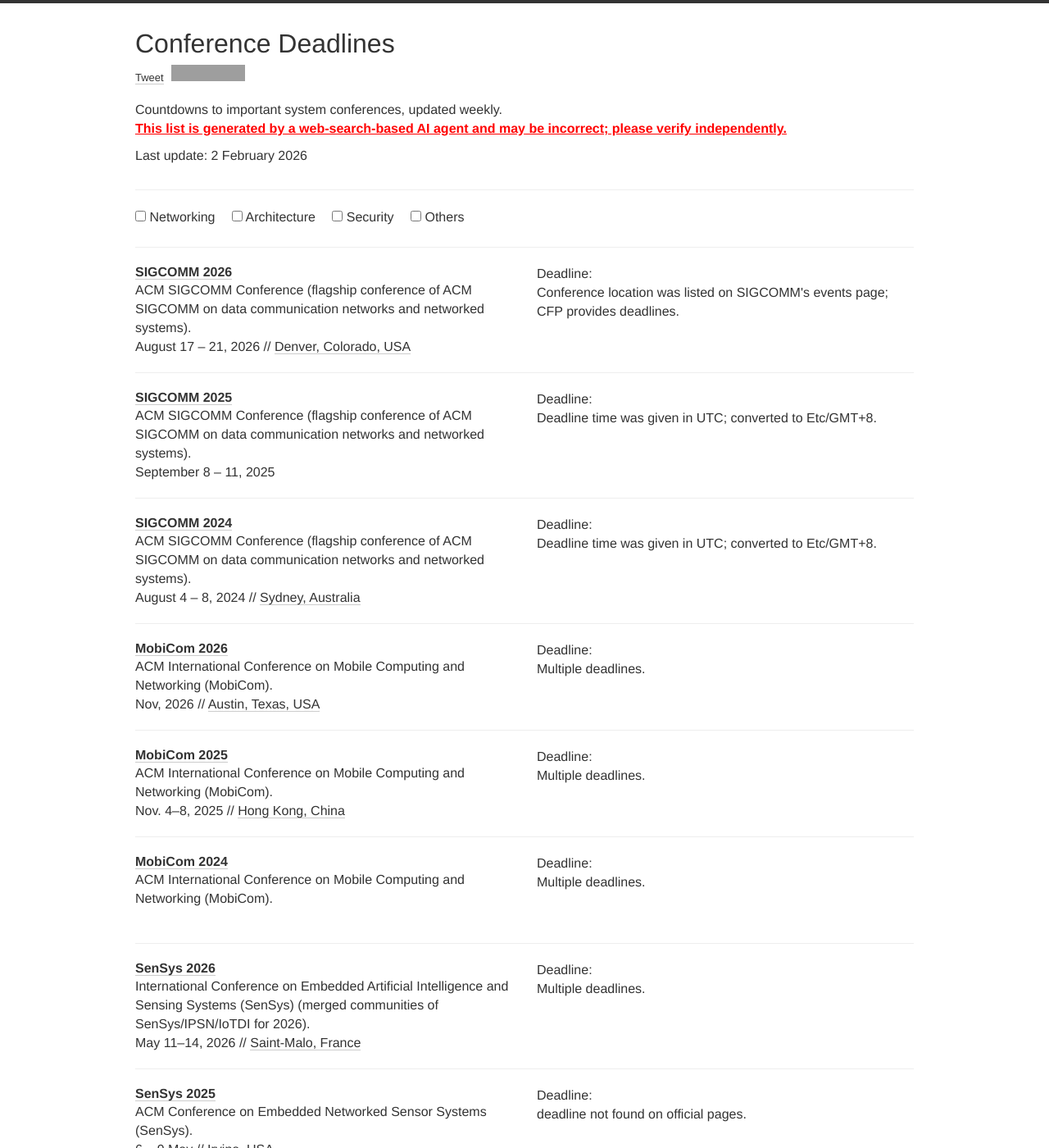
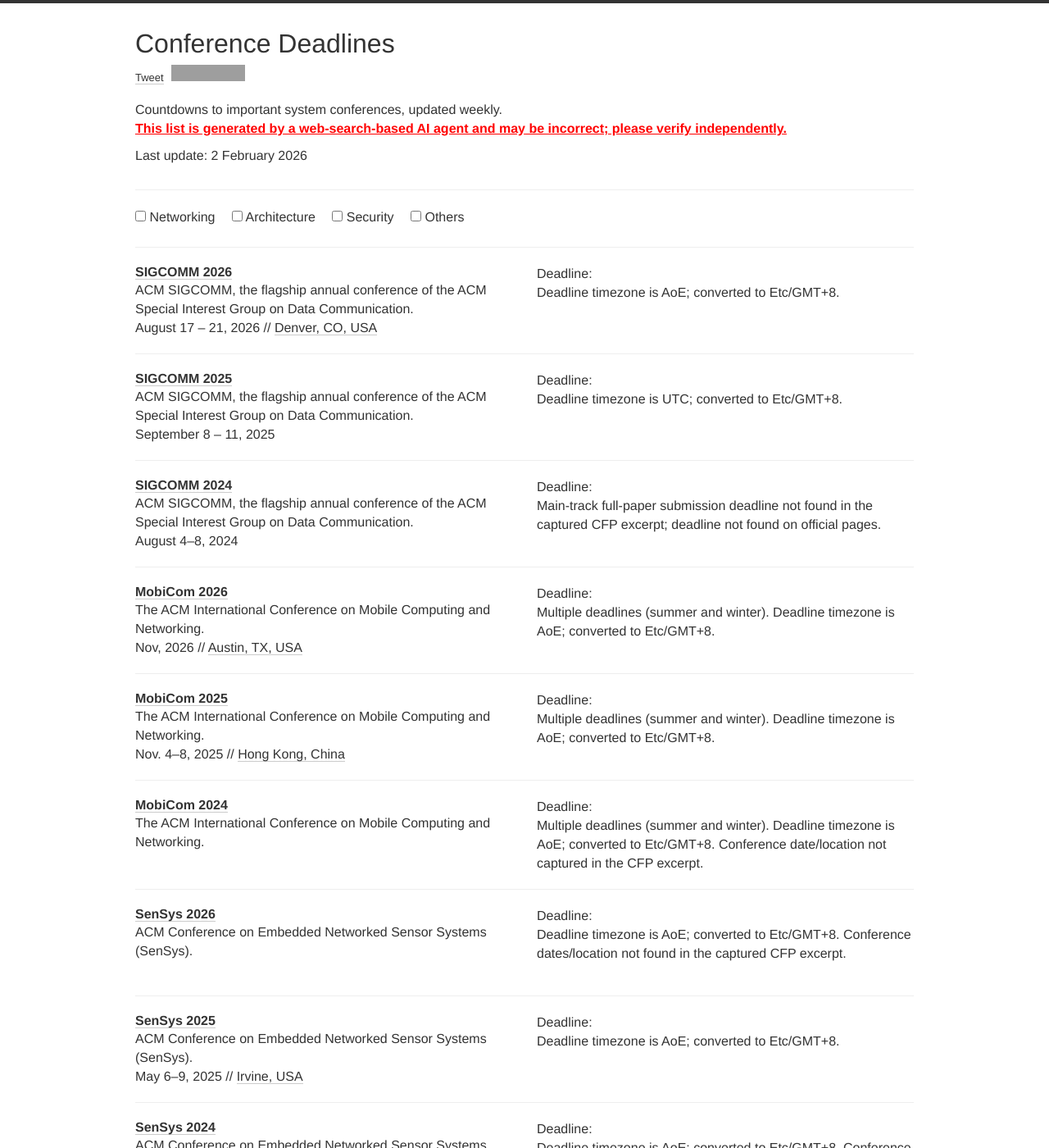
Before and after one commit to Vito-Swift/Vito-Swift.github.io, a Jekyll site: the page built from index.html, in a window 1280 px wide and 1400 px high. Shown: the whole window at 82% size. Built offline with Jekyll 4.4.1, drawn with Linux system fonts in a browser that asks for light colours; nearby versions of some CDN libraries; comment, search, counter and statistics services are not loaded; some of the changed text lies outside the part shown; grey boxes are pictures that could not be loaded.

Commit message:
chore: update conferences/types data

```diff
--- a/_data/conferences.yml
+++ b/_data/conferences.yml
@@ -1,23 +1,23 @@
 - name: SIGCOMM
   year: 2026
   date: August 17 - 21, 2026
-  description: ACM SIGCOMM Conference (flagship conference of ACM SIGCOMM on data
-    communication networks and networked systems).
-  link: https://conferences.sigcomm.org/sigcomm/2026/cfp/
-  comment: Conference location was listed on SIGCOMM's events page; CFP provides deadlines.
+  description: ACM SIGCOMM, the flagship annual conference of the ACM Special Interest
+    Group on Data Communication.
+  link: https://conferences.sigcomm.org/sigcomm/2026/
+  comment: Deadline timezone is AoE; converted to Etc/GMT+8.
   type: networking
   tags:
   - networking
-  deadline: 2026-02-06 23:59
+  deadline: 2026-02-07 11:59
   timezone: Etc/GMT+8
-  place: Denver, Colorado, USA
+  place: Denver, CO, USA
 - name: SIGCOMM
   year: 2025
   date: September 8 – 11, 2025
-  description: ACM SIGCOMM Conference (flagship conference of ACM SIGCOMM on data
-    communication networks and networked systems).
+  description: ACM SIGCOMM, the flagship annual conference of the ACM Special Interest
+    Group on Data Communication.
   link: https://conferences.sigcomm.org/sigcomm/2025/cfp/
-  comment: Deadline time was given in UTC; converted to Etc/GMT+8.
+  comment: Deadline timezone is UTC; converted to Etc/GMT+8.
   type: networking
   tags:
   - networking
@@ -25,91 +25,91 @@
   timezone: Etc/GMT+8
 - name: SIGCOMM
   year: 2024
-  date: August 4 - 8, 2024
-  description: ACM SIGCOMM Conference (flagship conference of ACM SIGCOMM on data
-    communication networks and networked systems).
+  date: August 4-8, 2024
+  description: ACM SIGCOMM, the flagship annual conference of the ACM Special Interest
+    Group on Data Communication.
   link: https://conferences.sigcomm.org/sigcomm/2024/cfp/
-  comment: Deadline time was given in UTC; converted to Etc/GMT+8.
+  comment: Main-track full-paper submission deadline not found in the captured CFP
+    excerpt; deadline not found on official pages.
   type: networking
   tags:
   - networking
-  deadline: 2024-02-03 07:59
-  timezone: Etc/GMT+8
-  place: Sydney, Australia
 - name: MobiCom
   year: 2026
   date: Nov, 2026
-  description: ACM International Conference on Mobile Computing and Networking (MobiCom).
+  description: The ACM International Conference on Mobile Computing and Networking.
   link: https://www.sigmobile.org/mobicom/2026/cfp.html
-  comment: Multiple deadlines.
+  comment: Multiple deadlines (summer and winter). Deadline timezone is AoE; converted
+    to Etc/GMT+8.
   type: networking
   tags:
   - networking
   deadline:
-  - 2025-09-03 23:59
-  - 2026-03-13 23:59
+  - 2025-09-04 11:59
+  - 2026-03-14 11:59
   timezone: Etc/GMT+8
-  place: Austin, Texas, USA
+  place: Austin, TX, USA
 - name: MobiCom
   year: 2025
   date: Nov. 4-8, 2025
-  description: ACM International Conference on Mobile Computing and Networking (MobiCom).
-  link: https://www.sigmobile.org/mobicom/2025/index.html
-  comment: Multiple deadlines.
+  description: The ACM International Conference on Mobile Computing and Networking.
+  link: https://www.sigmobile.org/mobicom/2025/cfp.html
+  comment: Multiple deadlines (summer and winter). Deadline timezone is AoE; converted
+    to Etc/GMT+8.
   type: networking
   tags:
   - networking
   deadline:
-  - 2024-09-05 23:59
-  - 2025-03-18 23:59
+  - 2024-09-06 11:59
+  - 2025-03-19 11:59
   timezone: Etc/GMT+8
   place: Hong Kong, China
 - name: MobiCom
   year: 2024
-  description: ACM International Conference on Mobile Computing and Networking (MobiCom).
+  description: The ACM International Conference on Mobile Computing and Networking.
   link: https://www.sigmobile.org/mobicom/2024/cfp.html
-  comment: Multiple deadlines.
+  comment: Multiple deadlines (summer and winter). Deadline timezone is AoE; converted
+    to Etc/GMT+8. Conference date/location not captured in the CFP excerpt.
   type: networking
   tags:
   - networking
   deadline:
-  - 2023-08-25 23:59
-  - 2024-03-15 23:59
+  - 2023-08-26 11:59
+  - 2024-03-16 11:59
   timezone: Etc/GMT+8
 - name: SenSys
   year: 2026
-  date: May 11-14, 2026
-  description: International Conference on Embedded Artificial Intelligence and Sensing
-    Systems (SenSys) (merged communities of SenSys/IPSN/IoTDI for 2026).
-  link: https://sensys.acm.org/2026/index.html
-  comment: Multiple deadlines.
+  description: ACM Conference on Embedded Networked Sensor Systems (SenSys).
+  link: https://sensys.acm.org/2026/cfp.html
+  comment: Deadline timezone is AoE; converted to Etc/GMT+8. Conference dates/location
+    not found in the captured CFP excerpt.
   type: others
   tags:
   - others
-  deadline:
-  - 2025-07-01 23:59
-  - 2025-11-13 23:59
+  deadline: 2025-11-14 11:59
   timezone: Etc/GMT+8
-  place: Saint-Malo, France
 - name: SenSys
   year: 2025
-  date: 6 - 9 May
+  date: May 6-9, 2025
   description: ACM Conference on Embedded Networked Sensor Systems (SenSys).
-  link: https://sensys.acm.org/2025/index.html
-  comment: deadline not found on official pages.
+  link: https://sensys.acm.org/2025/cfp.html
+  comment: Deadline timezone is AoE; converted to Etc/GMT+8.
   type: others
   tags:
   - others
+  deadline: 2024-11-15 11:59
+  timezone: Etc/GMT+8
   place: Irvine, USA
 - name: SenSys
   year: 2024
-  date: 4-7 November 2024
   description: ACM Conference on Embedded Networked Sensor Systems (SenSys).
-  link: https://sensys.acm.org/2024/
+  link: https://sensys.acm.org/2024/cfp/
+  comment: Deadline timezone is AoE; converted to Etc/GMT+8. Conference date not found
+    on the CFP page; city/country known from the main site.
   type: others
   tags:
   - others
-  deadline: 2024-07-01 23:59
+  deadline: 2024-07-02 11:59
   timezone: Etc/GMT+8
   place: Hangzhou, China
 - name: NSDI
@@ -117,69 +117,82 @@
   date: May 4–6, 2026
   description: USENIX Symposium on Networked Systems Design and Implementation (NSDI).
   link: https://www.usenix.org/conference/nsdi26/call-for-papers
-  comment: Multiple deadlines; official times are US PDT; converted to Etc/GMT+8.
+  comment: Multiple deadlines (spring and fall). Deadline timezone is US PDT; converted
+    to Etc/GMT+8.
   type: networking
   tags:
   - networking
   deadline:
-  - 2025-04-26 14:59
-  - 2025-09-19 14:59
+  - 2025-04-26 02:59
+  - 2025-09-19 02:59
   timezone: Etc/GMT+8
   place: Renton, WA, USA
+- name: NSDI
+  year: 2025
+  description: USENIX Symposium on Networked Systems Design and Implementation (NSDI).
+  comment: Official NSDI '25 CFP with full-paper submission deadlines was not found
+    in retrieved sources; not included per rule requiring dates/deadlines from official
+    pages.
+  type: networking
+  tags:
+  - networking
 - name: NSDI
   year: 2024
   date: April 16–18, 2024
   description: USENIX Symposium on Networked Systems Design and Implementation (NSDI).
   link: https://www.usenix.org/conference/nsdi24/call-for-papers
-  comment: Multiple deadlines; official times are US PDT; converted to Etc/GMT+8.
+  comment: Multiple deadlines (spring and fall). Deadline timezone is US PDT; converted
+    to Etc/GMT+8.
   type: networking
   tags:
   - networking
   deadline:
-  - 2023-05-05 11:59
-  - 2023-09-22 11:59
+  - 2023-05-05 23:59
+  - 2023-09-22 23:59
   timezone: Etc/GMT+8
   place: Santa Clara, CA, USA
 - name: Mobisys
   year: 2026
-  date: June 22 - 24, 2026
   description: ACM International Conference on Mobile Systems, Applications, and Services
     (MobiSys).
   link: https://www.sigmobile.org/mobisys/2026/call_for_papers/
-  type: others
+  comment: Deadline timezone is AoE; converted to Etc/GMT+8. Conference date/location
+    not found in captured CFP excerpt.
+  type: networking
   tags:
-  - others
-  deadline: 2025-12-05 23:59
+  - networking
+  deadline: 2025-12-06 11:59
   timezone: Etc/GMT+8
-  place: Cambridge, UK
 - name: Mobisys
   year: 2025
   description: ACM International Conference on Mobile Systems, Applications, and Services
     (MobiSys).
-  link: https://www.sigmobile.org/mobisys/2025/call_for_papers/
-  type: others
+  link: https://sigmobile.org/mobisys/2025/call_for_papers/
+  comment: Deadline timezone is AoE; converted to Etc/GMT+8. Conference date/location
+    not found in captured CFP excerpt.
+  type: networking
   tags:
-  - others
-  deadline: 2024-12-09 23:59
+  - networking
+  deadline: 2024-12-10 11:59
   timezone: Etc/GMT+8
 - name: Mobisys
   year: 2024
-  date: June 4th to June 6th, 2024
   description: ACM International Conference on Mobile Systems, Applications, and Services
     (MobiSys).
-  link: https://www.sigmobile.org/mobisys/2024/
-  type: others
+  link: https://www.sigmobile.org/mobisys/2024/cfp.html
+  comment: Deadline timezone is AoE; converted to Etc/GMT+8. Conference date/location
+    not found in captured CFP excerpt.
+  type: networking
   tags:
-  - others
-  deadline: 2023-11-30 23:59
+  - networking
+  deadline: 2023-12-01 11:59
   timezone: Etc/GMT+8
-  place: Minato City (Tokyo), Japan
 - name: OSDI
   year: 2026
   date: July 13–15, 2026
   description: USENIX Symposium on Operating Systems Design and Implementation (OSDI).
   link: https://www.usenix.org/conference/osdi26/call-for-papers
-  comment: Deadline time given as 5:59 pm EST / 10:59 pm UTC; converted to Etc/GMT+8.
+  comment: Official CFP gives the paper deadline in EST/UTC; converted to Etc/GMT+8.
   type: architecture
   tags:
   - architecture
@@ -191,7 +204,7 @@
   date: July 7–9, 2025
   description: USENIX Symposium on Operating Systems Design and Implementation (OSDI).
   link: https://www.usenix.org/conference/osdi25/call-for-papers
-  comment: Deadline time given as 5:59 pm EST / 10:59 pm UTC; converted to Etc/GMT+8.
+  comment: Official CFP gives the paper deadline in EST/UTC; converted to Etc/GMT+8.
   type: architecture
   tags:
   - architecture
@@ -203,7 +216,7 @@
   date: July 10–12, 2024
   description: USENIX Symposium on Operating Systems Design and Implementation (OSDI).
   link: https://www.usenix.org/conference/osdi24/call-for-papers
-  comment: Deadline time given as 5:59 pm EST / 10:59 pm UTC; converted to Etc/GMT+8.
+  comment: Official CFP gives the paper deadline in EST/UTC; converted to Etc/GMT+8.
   type: architecture
   tags:
   - architecture
@@ -215,252 +228,282 @@
   date: September 30, 2026
   description: ACM Symposium on Operating Systems Principles (SOSP).
   link: https://sigops.org/s/conferences/sosp/2026/cfp.html
-  comment: AoE time was specified; time assumed as 23:59 AoE.
+  comment: Deadline timezone is AoE; converted to Etc/GMT+8. Conference location not
+    present on the CFP page excerpt.
   type: architecture
   tags:
   - architecture
-  deadline: 2026-04-02 15:59
+  deadline: 2026-04-02 11:59
+  timezone: Etc/GMT+8
+- name: SOSP
+  year: 2025
+  date: October 13-16, 2025
+  description: ACM Symposium on Operating Systems Principles (SOSP).
+  link: https://sigops.org/s/conferences/sosp/2025/cfp.html
+  comment: Deadline timezone is PT; time assumed 23:59 PT; converted to Etc/GMT+8.
+  type: architecture
+  tags:
+  - architecture
+  deadline: 2025-04-18 14:59
+  timezone: Etc/GMT+8
+- name: SOSP
+  year: 2024
+  date: November 4-6, 2024
+  description: ACM Symposium on Operating Systems Principles (SOSP).
+  link: https://sigops.org/s/conferences/sosp/2024/cfp.html
+  comment: Deadline timezone is PT; time assumed 23:59 PT; converted to Etc/GMT+8.
+  type: architecture
+  tags:
+  - architecture
+  deadline: 2024-04-20 14:59
   timezone: Etc/GMT+8
 - name: ASPLOS
   year: 2026
   description: ACM International Conference on Architectural Support for Programming
     Languages and Operating Systems (ASPLOS).
   link: https://www.asplos-conference.org/asplos2026/cfp/
-  comment: Multiple deadlines; time assumed (not stated for full paper submission).
+  comment: Multiple deadlines (spring and summer cycles). Official CFP omits explicit
+    time; time assumed 23:59 Eastern; converted to Etc/GMT+8. Multiple deadlines.
   type: architecture
   tags:
   - architecture
   deadline:
-  - 2025-03-13 12:00
-  - 2025-08-21 12:00
+  - 2025-03-13 12:59
+  - 2025-08-21 12:59
   timezone: Etc/GMT+8
-  place: Pittsburgh, PA, USA
 - name: ASPLOS
   year: 2025
   description: ACM International Conference on Architectural Support for Programming
     Languages and Operating Systems (ASPLOS).
   link: https://www.asplos-conference.org/asplos2025/cfp/
-  comment: Multiple deadlines.
+  comment: Multiple deadlines. Deadline timezone is AoE; converted to Etc/GMT+8.
   type: architecture
   tags:
   - architecture
   deadline:
-  - 2024-03-01 23:59
-  - 2024-06-24 23:59
-  - 2024-10-18 23:59
+  - 2024-03-02 11:59
+  - 2024-06-25 11:59
+  - 2024-10-19 11:59
   timezone: Etc/GMT+8
 - name: Eurosys
   year: 2026
-  description: European Conference on Computer Systems (EuroSys).
-  link: https://2026.eurosys.org/cfp.html
-  comment: Multiple deadlines; AoE time assumed as 23:59 AoE.
+  description: ACM European Conference on Computer Systems (EuroSys).
+  link: https://2026.eurosys.org/
+  comment: Multiple deadlines (spring and fall). Deadline timezone is AoE; converted
+    to Etc/GMT+8. Conference date not present in retrieved snippet; location is indicated
+    as Edinburgh, UK.
   type: architecture
   tags:
   - architecture
   deadline:
-  - 2025-05-16 15:59
-  - 2025-09-26 15:59
+  - 2025-05-16 11:59
+  - 2025-09-26 11:59
   timezone: Etc/GMT+8
   place: Edinburgh, UK
 - name: Eurosys
   year: 2025
-  description: European Conference on Computer Systems (EuroSys).
-  link: https://2025.eurosys.org/cfp.html
-  comment: Multiple deadlines; AoE time assumed as 23:59 AoE.
+  description: ACM European Conference on Computer Systems (EuroSys).
+  link: https://2025.eurosys.org/index.html
+  comment: Multiple deadlines (spring and fall). Deadline timezone is AoE; converted
+    to Etc/GMT+8.
   type: architecture
   tags:
   - architecture
   deadline:
-  - 2024-05-22 15:59
-  - 2024-10-23 15:59
+  - 2024-05-22 11:59
+  - 2024-10-23 11:59
   timezone: Etc/GMT+8
 - name: Sigmetrics
   year: 2026
-  date: June 8-12, 2026
-  description: ACM SIGMETRICS / IFIP Performance conference series (Measurement and
-    Modeling of Computer Systems).
+  description: ACM SIGMETRICS Conference (with papers appearing in POMACS and presented
+    at SIGMETRICS).
   link: https://www.sigmetrics.org/sigmetrics2026/call_for_papers.html
-  comment: Multiple deadlines.
+  comment: Multiple deadlines (summer/fall/winter). Deadline timezone is AoE; converted
+    to Etc/GMT+8.
   type: others
   tags:
   - others
   deadline:
-  - 2025-07-29 23:59
-  - 2025-10-14 23:59
-  - 2026-01-13 23:59
+  - 2025-07-30 11:59
+  - 2025-10-15 11:59
+  - 2026-01-14 11:59
   timezone: Etc/GMT+8
-  place: Ann Arbor, Michigan, USA
 - name: Sigmetrics
   year: 2025
   date: June 9-13, 2025
-  description: ACM SIGMETRICS / IFIP Performance conference series (Measurement and
-    Modeling of Computer Systems).
+  description: ACM SIGMETRICS Conference (with papers appearing in POMACS and presented
+    at SIGMETRICS).
   link: https://www.sigmetrics.org/sigmetrics2025/call_for_papers.html
-  comment: Multiple deadlines (from SIGMETRICS 2025 important dates announcement).
+  comment: Multiple deadlines (summer/fall/winter). Deadline timezone is AoE; converted
+    to Etc/GMT+8.
   type: others
   tags:
   - others
   deadline:
-  - 2024-08-07 23:59
-  - 2024-10-09 23:59
-  - 2025-01-22 23:59
+  - 2024-08-08 11:59
+  - 2024-10-10 11:59
+  - 2025-01-23 11:59
   timezone: Etc/GMT+8
   place: Stony Brook, New York, USA
 - name: Sigmetrics
   year: 2024
-  date: June 10-14, 2024
-  description: ACM SIGMETRICS / IFIP Performance conference series (joint SIGMETRICS/Performance
-    in 2024).
-  link: https://www.sigmetrics.org/sigmetrics2024/
-  comment: deadline not found on official pages.
+  description: ACM SIGMETRICS / IFIP Performance (papers appear in POMACS and are
+    presented at the conference).
+  link: https://www.sigmetrics.org/sigmetrics2024/call_for_papers.html
+  comment: Multiple deadlines (summer/fall/winter). Deadline timezone is AoE; converted
+    to Etc/GMT+8.
   type: others
   tags:
   - others
-  place: Venice, Italy
+  deadline:
+  - 2023-08-10 11:59
+  - 2023-10-12 11:59
+  - 2024-02-01 11:59
+  timezone: Etc/GMT+8
 - name: CCS
   year: 2026
   description: ACM Conference on Computer and Communications Security (CCS).
   link: https://www.sigsac.org/ccs/CCS2026/call-for/call-for-papers.html
-  comment: Multiple deadlines.
+  comment: Multiple deadlines (two review cycles). Official page does not specify
+    timezone; time assumed 23:59 AoE; converted to Etc/GMT+8. Multiple deadlines.
   type: security
   tags:
   - security
   deadline:
-  - 2026-01-14 23:59
-  - 2026-04-29 23:59
+  - 2026-01-15 11:59
+  - 2026-04-30 11:59
   timezone: Etc/GMT+8
 - name: CCS
   year: 2025
   description: ACM Conference on Computer and Communications Security (CCS).
   link: https://www.sigsac.org/ccs/CCS2025/call-for-papers/
-  comment: Multiple deadlines.
+  comment: Multiple deadlines (two review cycles). Official page does not specify
+    timezone; time assumed 23:59 AoE; converted to Etc/GMT+8. Multiple deadlines.
   type: security
   tags:
   - security
   deadline:
-  - 2025-01-09 23:59
-  - 2025-04-14 23:59
+  - 2025-01-10 11:59
+  - 2025-04-15 11:59
   timezone: Etc/GMT+8
 - name: CCS
   year: 2024
   description: ACM Conference on Computer and Communications Security (CCS).
   link: https://www.sigsac.org/ccs/CCS2024/call-for/call-for-papers.html
-  comment: Multiple deadlines.
+  comment: Multiple deadlines (two review cycles). Deadline timezone is AoE; converted
+    to Etc/GMT+8. Multiple deadlines.
   type: security
   tags:
   - security
   deadline:
-  - 2024-01-28 23:59
-  - 2024-04-29 23:59
+  - 2024-01-29 11:59
+  - 2024-04-30 11:59
   timezone: Etc/GMT+8
 - name: IEEE S&P
   year: 2026
-  date: MAY 18-21, 2026
-  description: IEEE Symposium on Security and Privacy (Oakland S&P).
+  description: IEEE Symposium on Security and Privacy (Oakland).
   link: https://www.ieee-security.org/TC/SP2026/cfpapers.html
-  comment: Multiple deadlines.
+  comment: Multiple deadlines. Deadline timezone is AoE; converted to Etc/GMT+8. Second
+    deadline details were truncated in retrieved source; only first submission deadline
+    captured.
+  type: security
+  tags:
+  - security
+  deadline: 2025-06-06 11:59
+  timezone: Etc/GMT+8
+- name: IEEE S&P
+  year: 2025
+  description: IEEE Symposium on Security and Privacy (Oakland).
+  link: https://www.ieee-security.org/TC/SP2025/cfpapers.html
+  comment: Multiple deadlines (two). Deadline timezone is AoE; converted to Etc/GMT+8.
+    Multiple deadlines.
   type: security
   tags:
   - security
   deadline:
-  - 2025-06-05 23:59
-  - 2025-11-13 23:59
+  - 2024-06-07 11:59
+  - 2024-11-15 11:59
   timezone: Etc/GMT+8
-  place: San Francisco, CA, USA
 - name: IEEE S&P
-  year: 2025
-  description: IEEE Symposium on Security and Privacy (Oakland S&P).
-  link: https://www.ieee-security.org/TC/SP2025/cfpapers.html
-  comment: Multiple deadlines.
+  year: 2024
+  date: MAY 20-23, 2024
+  description: IEEE Symposium on Security and Privacy (Oakland).
+  link: https://www.ieee-security.org/TC/SP2024/cfpapers.html
+  comment: Multiple deadlines (three). Deadline timezone is AoE; converted to Etc/GMT+8.
+    Multiple deadlines.
   type: security
   tags:
   - security
   deadline:
-  - 2024-06-06 23:59
-  - 2024-11-14 23:59
+  - 2023-04-14 11:59
+  - 2023-08-04 11:59
+  - 2023-12-07 11:59
   timezone: Etc/GMT+8
-- name: IEEE S&P
-  year: 2024
-  date: MAY 20-23, 2024
-  description: IEEE Symposium on Security and Privacy (Oakland S&P).
-  link: https://www.ieee-security.org/TC/SP2024/cfpapers.html
-  comment: Multiple deadlines.
+  place: San Francisco, CA, USA
+- name: NDSS
+  year: 2026
+  description: Network and Distributed System Security Symposium (NDSS).
+  link: https://www.ndss-symposium.org/ndss2026/submissions/call-for-papers/
+  comment: NDSS 2026 CFP page with main paper submission deadlines was not retrieved
+    in sources; not included per rule requiring deadlines from official pages.
+  type: security
+  tags:
+  - security
+- name: NDSS
+  year: 2025
+  date: 24 to 28 February 2025
+  description: Network and Distributed System Security Symposium (NDSS).
+  link: https://www.ndss-symposium.org/ndss2025/submissions/call-for-papers/
+  comment: Multiple deadlines (summer and fall review cycles). Deadline timezone is
+    AoE; converted to Etc/GMT+8. Multiple deadlines.
   type: security
   tags:
   - security
   deadline:
-  - 2023-04-13 23:59
-  - 2023-08-03 23:59
-  - 2023-12-06 23:59
+  - 2024-04-18 11:59
+  - 2024-07-11 11:59
   timezone: Etc/GMT+8
-  place: San Francisco, CA, USA
+  place: San Diego, CA, USA
 - name: NDSS
-  year: 2026
-  date: 23 to 27 February 2026
-  description: Network and Distributed System Security (NDSS) Symposium.
-  link: https://www.ndss-symposium.org/ndss2026/submissions/call-for-papers/
-  comment: Multiple deadlines.
+  year: 2024
+  date: 26 February to 1 March 2024
+  description: Network and Distributed System Security Symposium (NDSS).
+  link: https://www.ndss-symposium.org/ndss2024/submissions/call-for-papers/
+  comment: Multiple deadlines (summer and fall review cycles). Deadline timezone is
+    AoE; converted to Etc/GMT+8. Multiple deadlines.
   type: security
   tags:
   - security
   deadline:
-  - 2025-04-23 23:59
-  - 2025-07-10 23:59
+  - 2023-04-20 11:59
+  - 2023-06-29 11:59
   timezone: Etc/GMT+8
   place: San Diego, CA, USA
-- name: NDSS
-  year: 2025
-  date: 24 to 28 February 2025
-  description: Network and Distributed System Security (NDSS) Symposium.
-  link: https://www.ndss-symposium.org/ndss2025/submissions/call-for-papers/
-  comment: Multiple deadlines.
-  type: security
-  tags:
-  - security
-  deadline:
-  - 2024-04-17 23:59
-  - 2024-07-10 23:59
-  timezone: Etc/GMT+8
-  place: San Diego, CA, USA
-- name: NDSS
-  year: 2024
-  description: Network and Distributed System Security (NDSS) Symposium.
-  link: https://www.ndss-symposium.org/ndss2024/submissions/call-for-papers/
-  comment: Multiple deadlines.
-  type: security
-  tags:
-  - security
-  deadline:
-  - 2023-04-19 23:59
-  - 2023-06-28 23:59
-  timezone: Etc/GMT+8
 - name: USENIX Security
   year: 2026
   date: August 12–14, 2026
   description: USENIX Security Symposium.
   link: https://www.usenix.org/conference/usenixsecurity26/call-for-papers
-  comment: Multiple deadlines.
+  comment: Deadline timezone is AoE; converted to Etc/GMT+8.
   type: security
   tags:
   - security
-  deadline:
-  - 2025-08-26 23:59
-  - 2026-02-05 23:59
+  deadline: 2026-02-06 11:59
   timezone: Etc/GMT+8
   place: Baltimore, MD, USA
 - name: USENIX Security
   year: 2025
   date: August 13–15, 2025
   description: USENIX Security Symposium.
-  link: https://www.usenix.org/conference/usenixsecurity25/call-for-papers
-  comment: Multiple deadlines; Cycle 1 time not specified on CFP snippet; assumed
-    23:59 AoE.
+  link: https://www.usenix.org/conference/usenixsecurity25/submission-policies-and-instructions
+  comment: Multiple deadlines (two cycles). Deadline timezone is AoE; converted to
+    Etc/GMT+8. Multiple deadlines.
   type: security
   tags:
   - security
   deadline:
-  - 2024-09-04 23:59
-  - 2025-01-22 23:59
+  - 2024-09-05 11:59
+  - 2025-01-23 11:59
   timezone: Etc/GMT+8
   place: Seattle, WA, USA
 - name: USENIX Security
@@ -468,13 +511,14 @@
   date: August 14–16, 2024
   description: USENIX Security Symposium.
   link: https://www.usenix.org/conference/usenixsecurity24/call-for-papers
-  comment: Multiple deadlines.
+  comment: Multiple deadlines (summer/fall/winter). Deadline timezone is AoE; converted
+    to Etc/GMT+8. Multiple deadlines.
   type: security
   tags:
   - security
   deadline:
-  - 2023-06-06 23:59
-  - 2023-10-17 23:59
-  - 2024-02-08 23:59
+  - 2023-06-07 11:59
+  - 2023-10-18 11:59
+  - 2024-02-09 11:59
   timezone: Etc/GMT+8
   place: Philadelphia, PA, USA
```
